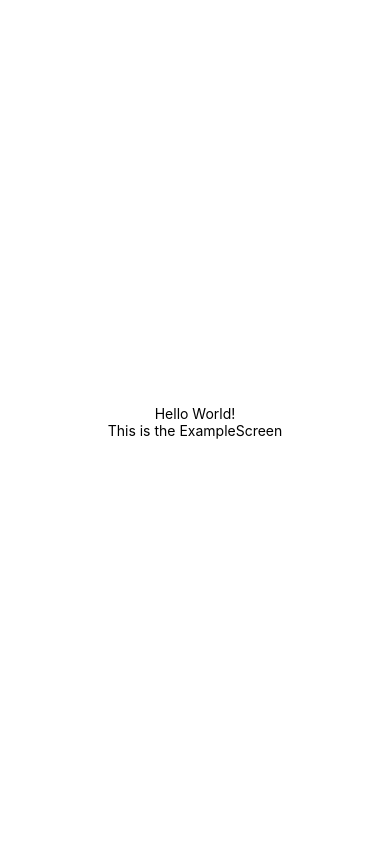
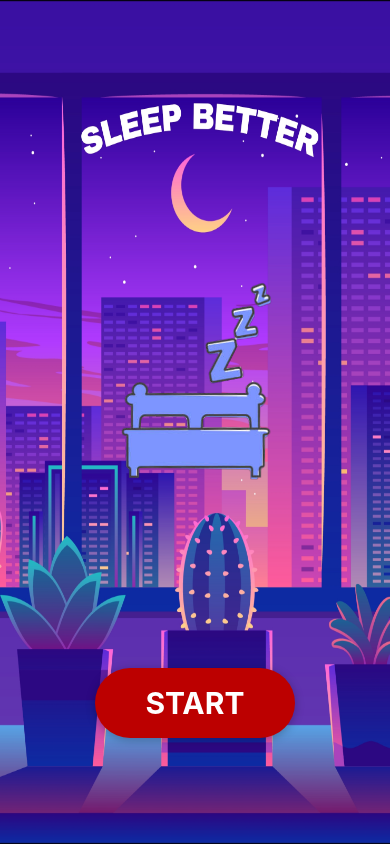
Before and after one commit to duytien2909/QLDAPM_SleepBetter, a React Native app: screen / in a window 390 px wide. Built offline with nearby package versions, Linux system fonts and the light colour scheme.

Commit message:
UI1 - Start Screen

```diff
--- a/App.js
+++ b/App.js
@@ -1,13 +1,9 @@
 import { StyleSheet, Text, View } from 'react-native';
 
-import ExampleScreen from './src/screens/ExampleScreen';
+import StartScreen from './src/screens/Start';
 
 export default function App() {
   return (
-    // tạo 1 screen mới trong src/screen
-    // import vào đây
-    // có thể tạo components thì để trong src/components
-    <ExampleScreen/>
-    // đây là màn hình ví dụ nha, tạo branch mới thì xóa tag này đi, chỉ để tag bạn làm vào đây
+    <StartScreen/>
   );
 }
--- a/src/screens/ExampleScreen.js
+++ /dev/null
@@ -1,21 +0,0 @@
-import { StyleSheet, Text, View } from "react-native";
-
-const ExampleScreen = () => {
-  return (
-    <View style={styles.container}>
-      <Text>Hello World!</Text>
-      <Text>This is the ExampleScreen</Text>
-    </View>
-  );
-};
-
-const styles = StyleSheet.create({
-    container: {
-      flex: 1,
-      backgroundColor: '#fff',
-      alignItems: 'center',
-      justifyContent: 'center',
-    },
-  });
-
-export default ExampleScreen;
--- /dev/null
+++ b/src/screens/Start.js
@@ -0,0 +1,75 @@
+import { StyleSheet,Image, Text, View, SafeAreaView, TouchableHighlight, StatusBar, ImageBackground } from "react-native";
+
+
+const StartScreen = () => {
+  const bedImg = require('../../assets/Start/bed.png')
+  const backgroundImg = require('../../assets/Start/wall.jpg')
+
+  return (
+    <ImageBackground
+      style={styles.backgroundImg}
+      source={backgroundImg}
+      resizeMode="stretch">
+
+      <StatusBar barStyle='light-content' />
+
+      <SafeAreaView style={{flex: 1}}>
+        <View style={{flex: 2}}></View>
+        <View style={styles.imageContainer}>
+          <Image style={styles.image} source={bedImg}/>
+        </View>
+        <View style={styles.startContainer}>
+          <TouchableHighlight
+            style={styles.start}
+            underlayColor={'#a60101'}
+            onPress={() => alert('Pressed!')}>
+            <Text style={styles.startText}>START</Text>
+          </TouchableHighlight>
+        </View>
+      </SafeAreaView>
+
+    </ImageBackground>
+
+  );
+};
+
+const styles = StyleSheet.create({
+    backgroundImg: {
+      width: '100%',
+      height: '100%'
+    },
+    imageContainer:{
+      flex: 2,
+      alignItems: 'center',
+    },
+    image: {
+      width: 200,
+      height: 200,
+      resizeMode: 'stretch'
+    },
+    startContainer: {
+      flex: 2,
+      justifyContent: 'center',
+      alignItems: 'center',
+    },
+    start: {
+      width: 200,
+      height: 70,
+      justifyContent: 'center',
+      alignItems: 'center',
+      borderRadius: 35,
+      backgroundColor: '#bc0000',
+      shadowColor: 'black',
+      shadowOpacity: 0.26,
+      shadowOffset: { width: 0, height: 2},
+      shadowRadius: 10,
+      elevation: 3,
+    },
+    startText: {
+      color: '#fff',
+      fontSize: 30,
+      fontWeight: 'bold',
+    },
+  });
+
+export default StartScreen;
```
Also changed, not shown: assets/Start/bed.png (added), assets/Start/wall.jpg (added).
